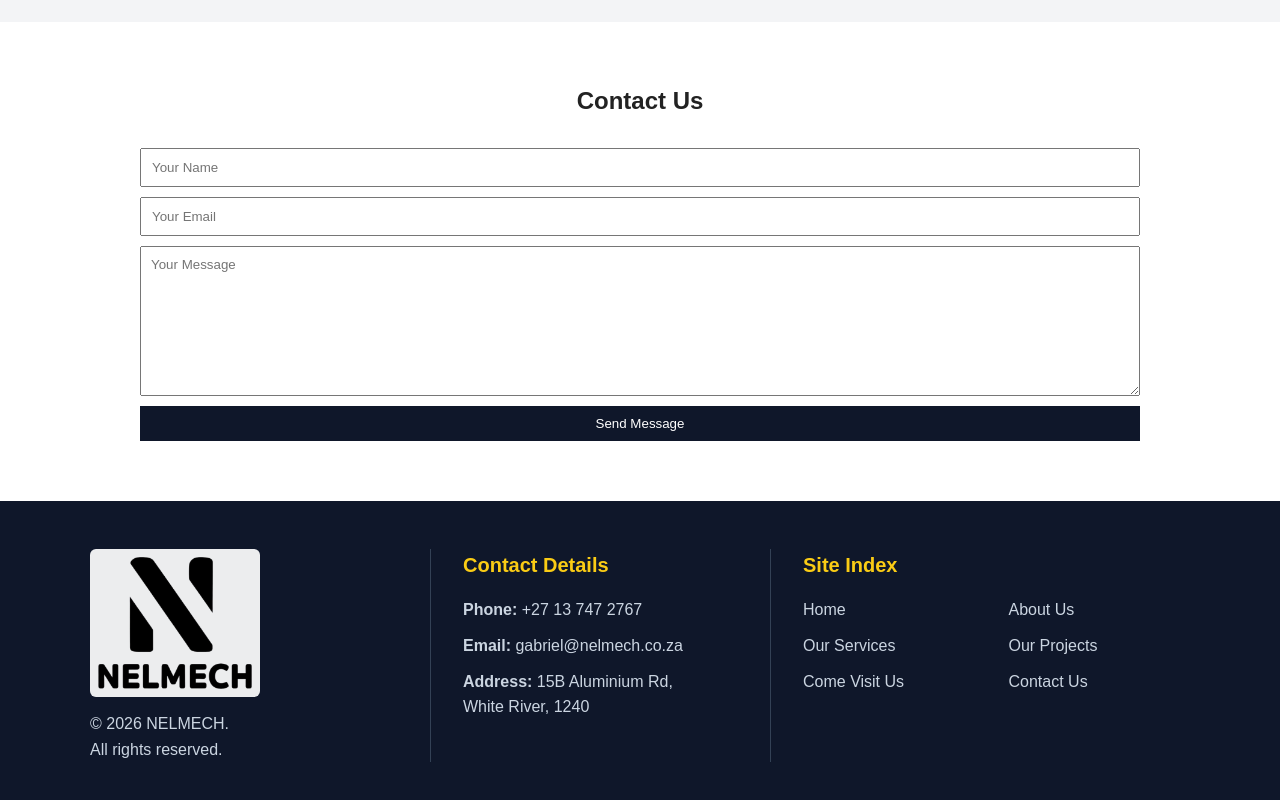
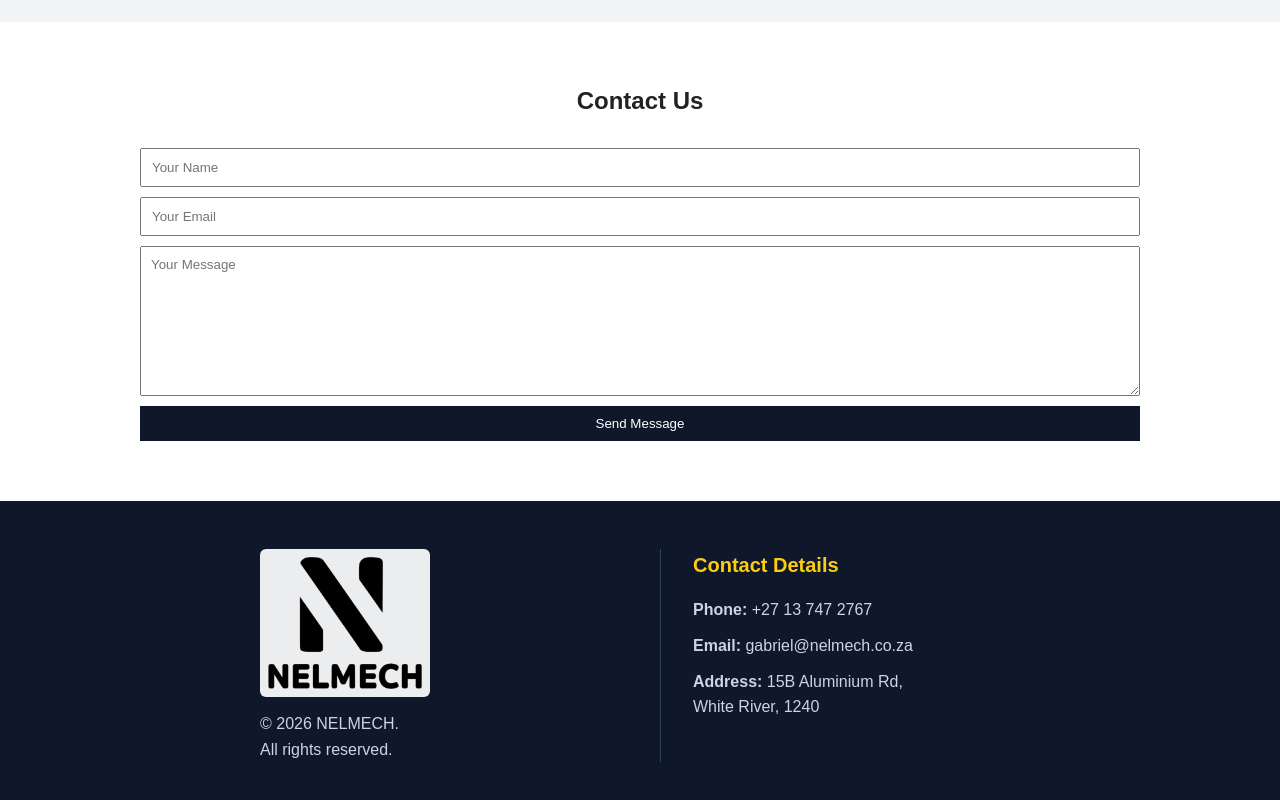
Before and after one commit to theobadenhorst18-tech/Nelmech, a website: page index.html in a window 1280 px wide. Shown: the part 3605-4405 px from the top of the page. Drawn offline with Linux system fonts and the light colour scheme; no server answers.

Commit message:
Remove footer site index

```diff
--- a/index.html
+++ b/index.html
@@ -205,17 +205,6 @@
         </address>
       </div>
 
-      <div class="footer-column">
-        <h2>Site Index</h2>
-        <nav class="footer-links" aria-label="Footer navigation">
-          <a href="#home">Home</a>
-          <a href="#about">About Us</a>
-          <a href="#services">Our Services</a>
-          <a href="#projects">Our Projects</a>
-          <a href="#location">Come Visit Us</a>
-          <a href="#contact">Contact Us</a>
-        </nav>
-      </div>
     </div>
   </footer>
 
--- a/styles.css
+++ b/styles.css
@@ -652,9 +652,9 @@
 
   .footer-grid {
     display: grid;
-    grid-template-columns: 1fr 1fr 1.4fr;
+    grid-template-columns: repeat(2, minmax(0, 1fr));
     gap: 40px;
-    max-width: 1100px;
+    max-width: 760px;
     margin: 0 auto;
   }
 
@@ -695,21 +695,13 @@
     font-style: normal;
   }
 
-  .footer-column address a,
-  .footer-links a {
+  .footer-column address a {
     color: #cbd5e1;
     text-decoration: none;
   }
 
-  .footer-column address a:hover,
-  .footer-links a:hover {
+  .footer-column address a:hover {
     color: #facc15;
-  }
-
-  .footer-links {
-    display: grid;
-    grid-template-columns: repeat(2, minmax(120px, 1fr));
-    gap: 10px 24px;
   }
 
   @media (max-width: 700px) {
@@ -725,7 +717,4 @@
       border-left: 0;
     }
 
-    .footer-links {
-      grid-template-columns: 1fr;
-    }
   }
```
